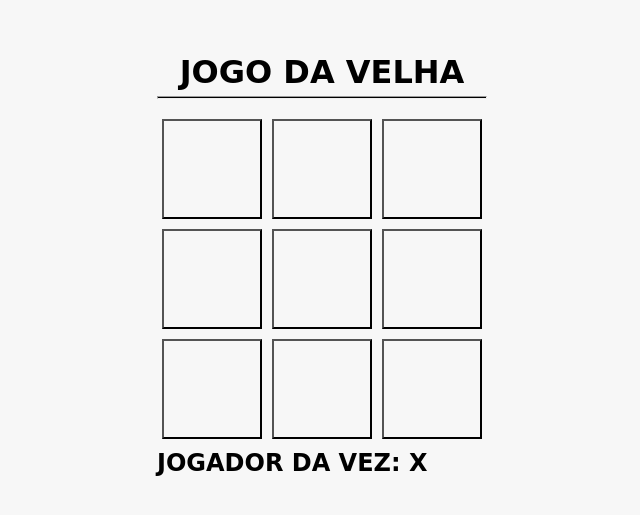
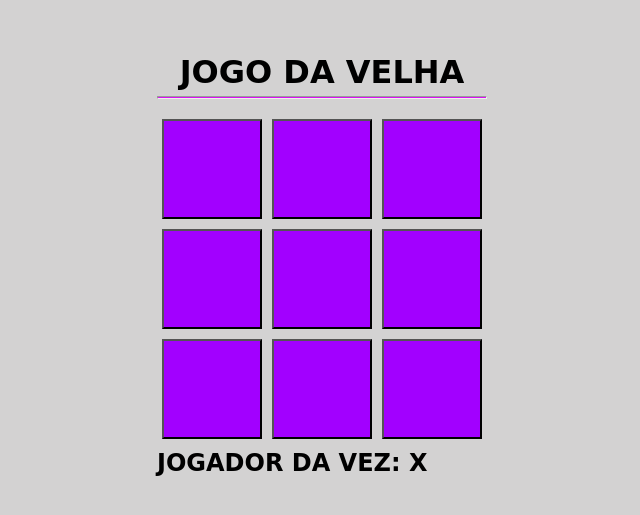
Before and after one commit to FernandoFerreiradeAlmeida/Jogo-da-velha, a plain HTML site: page index.html in a window 1280 px wide. Shown: the part 135-650 px from the top of the page, without its empty margins (318-958 px from the left). Drawn offline with Linux system fonts and the light colour scheme.

Commit message:
JOGA DA VÉIA

```diff
--- a/style.css
+++ b/style.css
@@ -10,7 +10,7 @@
     display: flex;
     align-items: center;
     justify-content: center;
-    background: #f7f7f7;
+    background: #d3d2d2;
   }
 
   main {
@@ -26,7 +26,7 @@
   hr {
     font-weight: bold;
     height: 3px;
-    background: black;
+    background: rgb(217, 17, 243);
     margin-bottom: 10px;
   }
 
@@ -41,5 +41,5 @@
     margin: 5px;
     cursor: pointer;
     font-size: 50px;
-    background: #f7f7f7;
+    background: #a200ff;
   }
```
